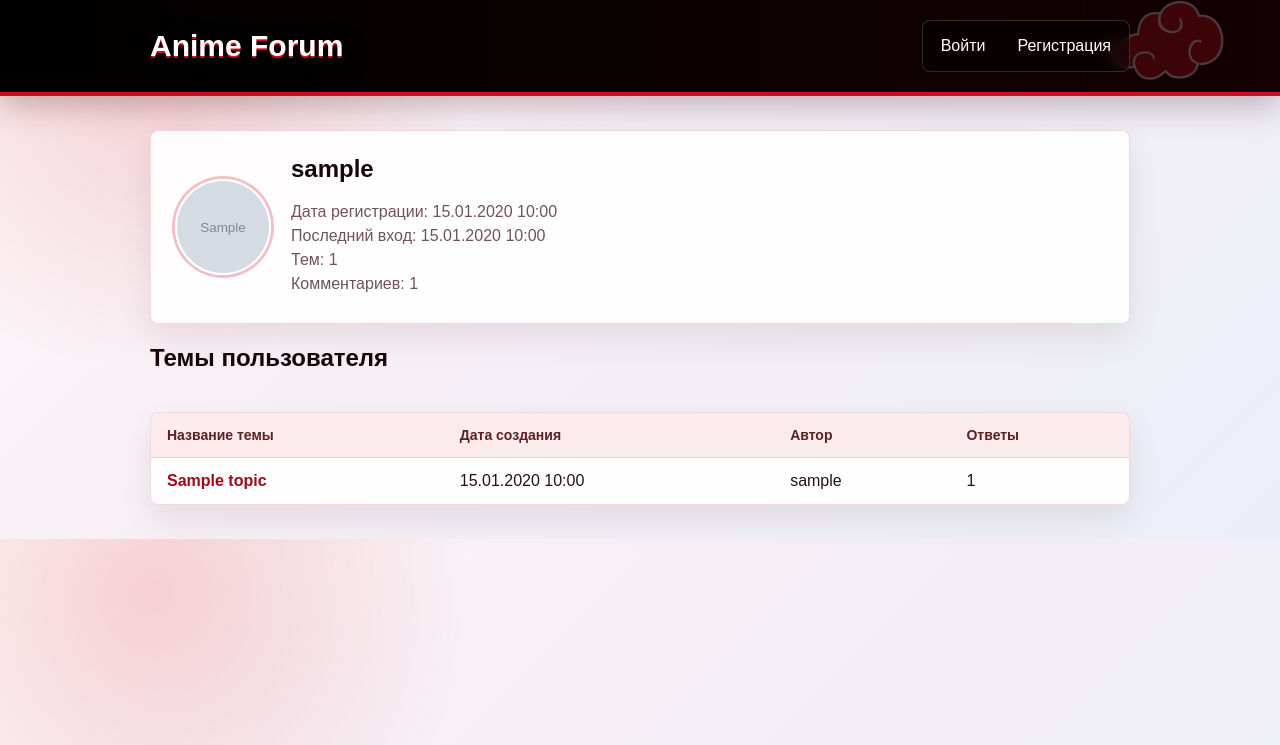
After one commit to UralSultan/exam8, a Django app: page /accounts/users/1/ in a window 1280 px wide. The commit adds this page. Shown: the top 745 px of the page. Run offline with Django 5.2, Linux system fonts and the light colour scheme; tables that the repository leaves empty hold one stand-in row (values such as "Sample post"); grey boxes marked "Sample" are stand-in pictures.

Commit message:
Обновление шаблонов: 1. Создал шаблон для отображения страницы профиля пользователя profile.html (чуть позже перенесу часть в частичный шаблон) 2. Обновил шаблон детального просмотра темы, заменил на ссылки отображение текста имя автора и сделал аватар тоже ссылкой на профиль

```diff
--- a/static/css/style.css
+++ b/static/css/style.css
@@ -497,3 +497,28 @@ textarea {
 .replies + .pagination {
     margin-bottom: 24px;
 }
+
+.profile-head {
+    display: flex;
+    align-items: center;
+    gap: 20px;
+}
+
+.profile-avatar {
+    width: 96px;
+    height: 96px;
+}
+
+.profile p {
+    margin: 6px 0;
+    color: #715259;
+}
+
+.reply-author a {
+    color: #5d2027;
+    font-weight: 700;
+}
+
+.reply-author a:hover {
+    color: #c90f20;
+}
--- /dev/null
+++ b/templates/accounts/profile.html
@@ -0,0 +1,54 @@
+{% extends 'base.html' %}
+
+{% block title %}{{ profile_user.username }}{% endblock %}
+
+{% block content %}
+<section class="panel profile">
+    <div class="profile-head">
+        {% if profile_user.avatar %}
+            <img class="avatar profile-avatar" src="{{ profile_user.avatar.url }}" alt="{{ profile_user.username }}">
+        {% endif %}
+
+        <div>
+            <h1>{{ profile_user.username }}</h1>
+            <p>Дата регистрации: {{ profile_user.date_joined|date:"d.m.Y H:i" }}</p>
+            <p>Последний вход: {{ profile_user.last_login|date:"d.m.Y H:i" }}</p>
+            <p>Тем: {{ topics|length }}</p>
+            <p>Комментариев: {{ profile_user.replies_count }}</p>
+        </div>
+    </div>
+</section>
+
+<div class="page-head">
+    <h2>Темы пользователя</h2>
+</div>
+
+<div class="topic-table-wrap">
+    <table class="topic-table">
+        <thead>
+            <tr>
+                <th>Название темы</th>
+                <th>Дата создания</th>
+                <th>Автор</th>
+                <th>Ответы</th>
+            </tr>
+        </thead>
+        <tbody>
+            {% for topic in topics %}
+                <tr class="topic-row" onclick="window.location.href='{{ topic.get_absolute_url }}'">
+                    <td class="topic-title">
+                        <a href="{{ topic.get_absolute_url }}">{{ topic.title }}</a>
+                    </td>
+                    <td>{{ topic.created_at|date:"d.m.Y H:i" }}</td>
+                    <td>{{ topic.author.username }}</td>
+                    <td>{{ topic.replies_count }}</td>
+                </tr>
+            {% empty %}
+                <tr>
+                    <td class="empty-row" colspan="4">У пользователя пока нет тем.</td>
+                </tr>
+            {% endfor %}
+        </tbody>
+    </table>
+</div>
+{% endblock %}
```
Also changed, not shown: templates/discussions/topic_detail.html (+8 -4 lines).
